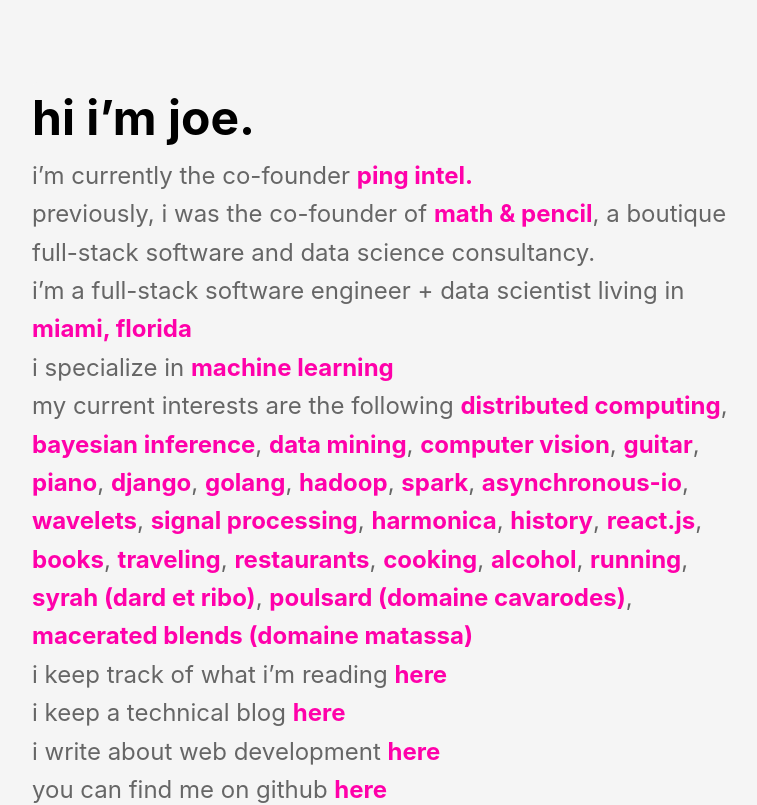
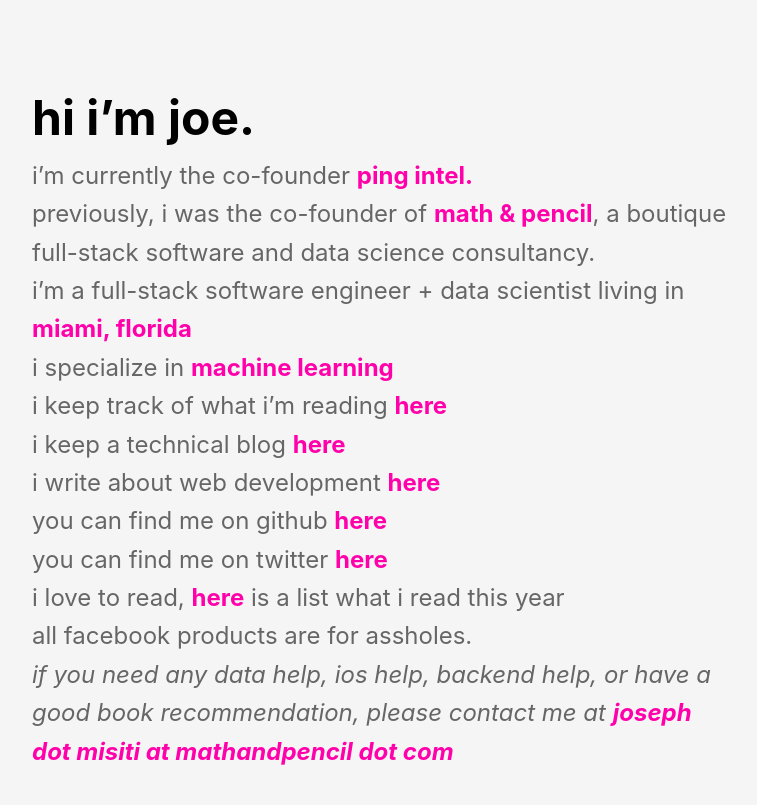
Before and after one commit to josephmisiti/josephmisitidotcom, a Next.js app: page / in a window 1280 px wide. Shown: the top 805 px of the page, without its empty margins (48-805 px from the left). Built offline with nearby package versions, Linux system fonts and the light colour scheme.

Commit message:
Remove personal interests list from homepage.

```diff
--- a/src/app/page.tsx
+++ b/src/app/page.tsx
@@ -27,64 +27,6 @@
           i specialize in{" "}
           <a href="https://en.wikipedia.org/wiki/Machine_learning">
             machine learning
-          </a>
-        </p>
-        <p>
-          my current interests are the following{" "}
-          <a href="https://en.wikipedia.org/wiki/Distributed_computing">
-            distributed computing
-          </a>
-          ,{" "}
-          <a href="https://en.wikipedia.org/wiki/Bayesian_inference">
-            bayesian inference
-          </a>
-          , <a href="https://en.wikipedia.org/wiki/Data_mining">data mining</a>,{" "}
-          <a href="https://en.wikipedia.org/wiki/Computer_vision">
-            computer vision
-          </a>
-          ,{" "}
-          <a href="https://en.wikipedia.org/wiki/C._F._Martin_%26_Company">
-            guitar
-          </a>
-          , <a href="https://en.wikipedia.org/wiki/Piano">piano</a>,{" "}
-          <a href="https://en.wikipedia.org/wiki/Django_(web_framework)">
-            django
-          </a>
-          ,{" "}
-          <a href="https://en.wikipedia.org/wiki/Go_(programming_language)">
-            golang
-          </a>
-          , <a href="https://en.wikipedia.org/wiki/Apache_Hadoop">hadoop</a>,{" "}
-          <a href="https://en.wikipedia.org/wiki/Apache_Spark">spark</a>,{" "}
-          <a href="https://en.wikipedia.org/wiki/Asynchronous_I/O">
-            asynchronous-io
-          </a>
-          , <a href="https://en.wikipedia.org/wiki/Wavelets">wavelets</a>,{" "}
-          <a href="https://en.wikipedia.org/wiki/Signal_Processing">
-            signal processing
-          </a>
-          , <a href="https://en.wikipedia.org/wiki/Harmonica">harmonica</a>,{" "}
-          <a href="https://en.wikipedia.org/wiki/History">history</a>,{" "}
-          <a href="https://en.wikipedia.org/wiki/React_(JavaScript_library)">
-            react.js
-          </a>
-          ,{" "}
-          <a href="https://github.com/josephmisiti/reading/tree/master/books/">
-            books
-          </a>
-          , <a href="#">traveling</a>, <a href="#">restaurants</a>,{" "}
-          <a href="#">cooking</a>, <a href="#">alcohol</a>,{" "}
-          <a href="#">running</a>,{" "}
-          <a href="https://www.wineterroirs.com/2010/08/dard_et_ribo.html">
-            syrah (dard et ribo)
-          </a>
-          ,{" "}
-          <a href="https://www.youtube.com/watch?v=bntz_xnJ1UQ">
-            poulsard (domaine cavarodes)
-          </a>
-          ,{" "}
-          <a href="https://www.youtube.com/watch?v=EbG6OEQ54PQ&t=327s">
-            macerated blends (domaine matassa)
           </a>
         </p>
         <p>
```
